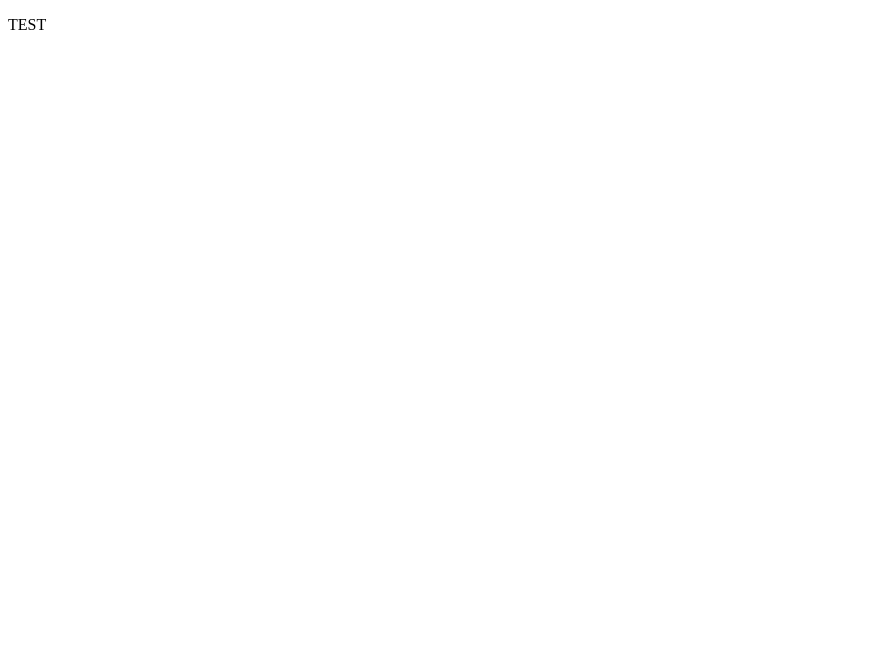
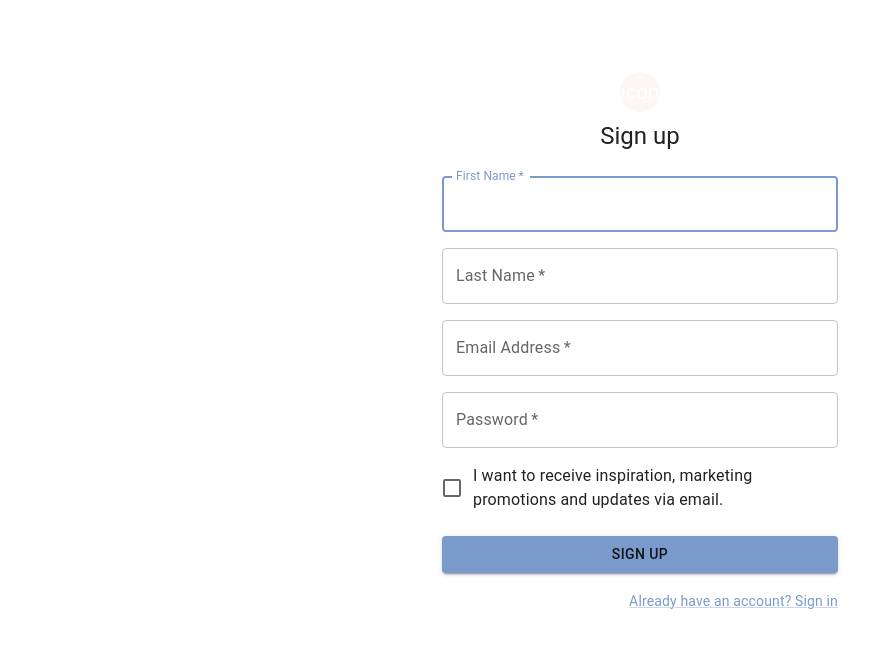
Before and after one commit to a101201031/password-store, a React (Create React App) app in the folder packages/frontend/: page /signup in a window 1280 px wide. Shown: the top 648 px of the page, without its empty margins (0-894 px from the left). Built offline with nearby package versions, Linux system fonts and the light colour scheme.

Commit message:
feat:add sgin components

```diff
--- a/packages/frontend/src/App.tsx
+++ b/packages/frontend/src/App.tsx
@@ -1,5 +1,9 @@
+import { Routes, Route, Link } from 'react-router-dom';
+import { SignUp, SignIn } from 'components/sign';
+
 export const App = () => (
-  <div>
-    <p>TEST</p>
-  </div>
+  <Routes>
+    <Route path="/" element={<SignIn />} />
+    <Route path="/signup" element={<SignUp />} />
+  </Routes>
 );
--- a/packages/frontend/src/bootstrap/Bootstrap.tsx
+++ b/packages/frontend/src/bootstrap/Bootstrap.tsx
@@ -1,4 +1,13 @@
 import { FC } from 'react';
 import { App } from 'App';
+import { theme } from 'theme';
+import { BrowserRouter as Router } from 'react-router-dom';
+import { ThemeProvider } from '@mui/material/styles';
 
-export const Bootstrap: FC = () => <App />;
+export const Bootstrap: FC = () => (
+  <ThemeProvider theme={theme}>
+    <Router>
+      <App />
+    </Router>
+  </ThemeProvider>
+);
--- /dev/null
+++ b/packages/frontend/src/components/sign/SignIn.tsx
@@ -0,0 +1,133 @@
+import { useForm, Controller, SubmitHandler } from 'react-hook-form';
+import Avatar from '@mui/material/Avatar';
+import Button from '@mui/material/Button';
+import CssBaseline from '@mui/material/CssBaseline';
+import TextField from '@mui/material/TextField';
+import FormControlLabel from '@mui/material/FormControlLabel';
+import Checkbox from '@mui/material/Checkbox';
+import Link from '@mui/material/Link';
+import Paper from '@mui/material/Paper';
+import Box from '@mui/material/Box';
+import Grid from '@mui/material/Grid';
+import Typography from '@mui/material/Typography';
+
+interface SignInInputTypes {
+  email: string;
+  password: string;
+}
+
+function SignIn() {
+  const { control, handleSubmit } = useForm<SignInInputTypes>();
+
+  const onSubmit: SubmitHandler<SignInInputTypes> = (data) => {
+    console.log(data);
+  };
+
+  return (
+    <Grid container component="main" sx={{ height: '100vh' }}>
+      <CssBaseline />
+      <Grid
+        item
+        xs={false}
+        sm={4}
+        md={7}
+        sx={{
+          backgroundImage: 'url(https://source.unsplash.com/random)',
+          backgroundRepeat: 'no-repeat',
+          backgroundColor: (t) =>
+            t.palette.mode === 'light'
+              ? t.palette.grey[50]
+              : t.palette.grey[900],
+          backgroundSize: 'cover',
+          backgroundPosition: 'center',
+        }}
+      />
+      <Grid item xs={12} sm={8} md={5} component={Paper} elevation={6} square>
+        <Box
+          sx={{
+            my: 8,
+            mx: 4,
+            display: 'flex',
+            flexDirection: 'column',
+            alignItems: 'center',
+          }}
+        >
+          <Avatar sx={{ m: 1, bgcolor: 'secondary.main' }}>
+            <p> icon </p>
+          </Avatar>
+          <Typography component="h1" variant="h5">
+            Sign in
+          </Typography>
+          <Box
+            component="form"
+            noValidate
+            onSubmit={handleSubmit(onSubmit)}
+            sx={{ mt: 1 }}
+          >
+            <Controller
+              name="email"
+              control={control}
+              defaultValue=""
+              render={({ field }) => (
+                <TextField
+                  margin="normal"
+                  required
+                  fullWidth
+                  id="email"
+                  label="Email Address"
+                  autoComplete="email"
+                  autoFocus
+                  {...field}
+                />
+              )}
+            />
+            <Controller
+              name="password"
+              control={control}
+              defaultValue=""
+              render={({ field }) => (
+                <TextField
+                  margin="normal"
+                  required
+                  fullWidth
+                  label="Password"
+                  type="password"
+                  id="password"
+                  autoComplete="current-password"
+                  {...field}
+                />
+              )}
+            />
+
+            <FormControlLabel
+              control={<Checkbox value="remember" color="primary" />}
+              label="Remember me"
+            />
+            <Button
+              type="submit"
+              fullWidth
+              variant="contained"
+              sx={{ mt: 3, mb: 2 }}
+            >
+              Sign In
+            </Button>
+            <Grid container>
+              <Grid item xs>
+                <Link href="#" variant="body2">
+                  Forgot password?
+                </Link>
+              </Grid>
+              <Grid item>
+                <Link href="/signup" variant="body2">
+                  {"Don't have an account? Sign Up"}
+                </Link>
+              </Grid>
+            </Grid>
+          </Box>
+        </Box>
+      </Grid>
+    </Grid>
+  );
+}
+
+export { SignIn };
--- /dev/null
+++ b/packages/frontend/src/components/sign/SignUp.tsx
@@ -0,0 +1,122 @@
+import { useForm, Controller, SubmitHandler } from 'react-hook-form';
+import Avatar from '@mui/material/Avatar';
+import Button from '@mui/material/Button';
+import CssBaseline from '@mui/material/CssBaseline';
+import TextField from '@mui/material/TextField';
+import FormControlLabel from '@mui/material/FormControlLabel';
+import Checkbox from '@mui/material/Checkbox';
+import Link from '@mui/material/Link';
+import Grid from '@mui/material/Grid';
+import Box from '@mui/material/Box';
+import Typography from '@mui/material/Typography';
+import Container from '@mui/material/Container';
+
+interface SignUpInputTypes {
+  name: string;
+  email: string;
+  password: string;
+  confirmPassword: string;
+}
+
+function SignUp() {
+  const { control, handleSubmit } = useForm<SignUpInputTypes>();
+
+  const onSubmit: SubmitHandler<SignUpInputTypes> = (data) => {
+    console.log(data);
+  };
+
+  return (
+    <Container component="main" maxWidth="xs">
+      <CssBaseline />
+      <Box
+        sx={{
+          marginTop: 8,
+          display: 'flex',
+          flexDirection: 'column',
+          alignItems: 'center',
+        }}
+      >
+        <Avatar sx={{ m: 1, bgcolor: 'secondary.main' }}>
+          <p> icon </p>
+        </Avatar>
+        <Typography component="h1" variant="h5">
+          Sign up
+        </Typography>
+        <Box
+          component="form"
+          noValidate
+          onSubmit={handleSubmit(onSubmit)}
+          sx={{ mt: 3 }}
+        >
+          <Grid container spacing={2}>
+            <Grid item xs={12}>
+              <TextField
+                autoComplete="given-name"
+                name="firstName"
+                required
+                fullWidth
+                id="firstName"
+                label="First Name"
+                autoFocus
+              />
+            </Grid>
+            <Grid item xs={12}>
+              <TextField
+                required
+                fullWidth
+                id="lastName"
+                label="Last Name"
+                name="lastName"
+                autoComplete="family-name"
+              />
+            </Grid>
+            <Grid item xs={12}>
+              <TextField
+                required
+                fullWidth
+                id="email"
+                label="Email Address"
+                name="email"
+                autoComplete="email"
+              />
+            </Grid>
+            <Grid item xs={12}>
+              <TextField
+                required
+                fullWidth
+                name="password"
+                label="Password"
+                type="password"
+                id="password"
+                autoComplete="new-password"
+              />
+            </Grid>
+            <Grid item xs={12}>
+              <FormControlLabel
+                control={<Checkbox value="allowExtraEmails" color="primary" />}
+                label="I want to receive inspiration, marketing promotions and updates via email."
+              />
+            </Grid>
+          </Grid>
+          <Button
+            type="submit"
+            fullWidth
+            variant="contained"
+            sx={{ mt: 3, mb: 2 }}
+          >
+            Sign Up
+          </Button>
+          <Grid container justifyContent="flex-end">
+            <Grid item>
+              <Link href="#" variant="body2">
+                Already have an account? Sign in
+              </Link>
+            </Grid>
+          </Grid>
+        </Box>
+      </Box>
+    </Container>
+  );
+}
+
+export { SignUp };
--- /dev/null
+++ b/packages/frontend/src/components/sign/index.ts
@@ -0,0 +1,2 @@
+export * from './SignIn';
+export * from './SignUp';
--- /dev/null
+++ b/packages/frontend/src/theme.ts
@@ -0,0 +1,17 @@
+import { createTheme } from '@mui/material/styles';
+
+const theme = createTheme({
+  palette: {
+    primary: {
+      main: '#7b9acc',
+    },
+    secondary: {
+      main: '#fcf6f5',
+    },
+    info: {
+      main: '#fcf6f5',
+    },
+  },
+});
+
+export { theme };
```
